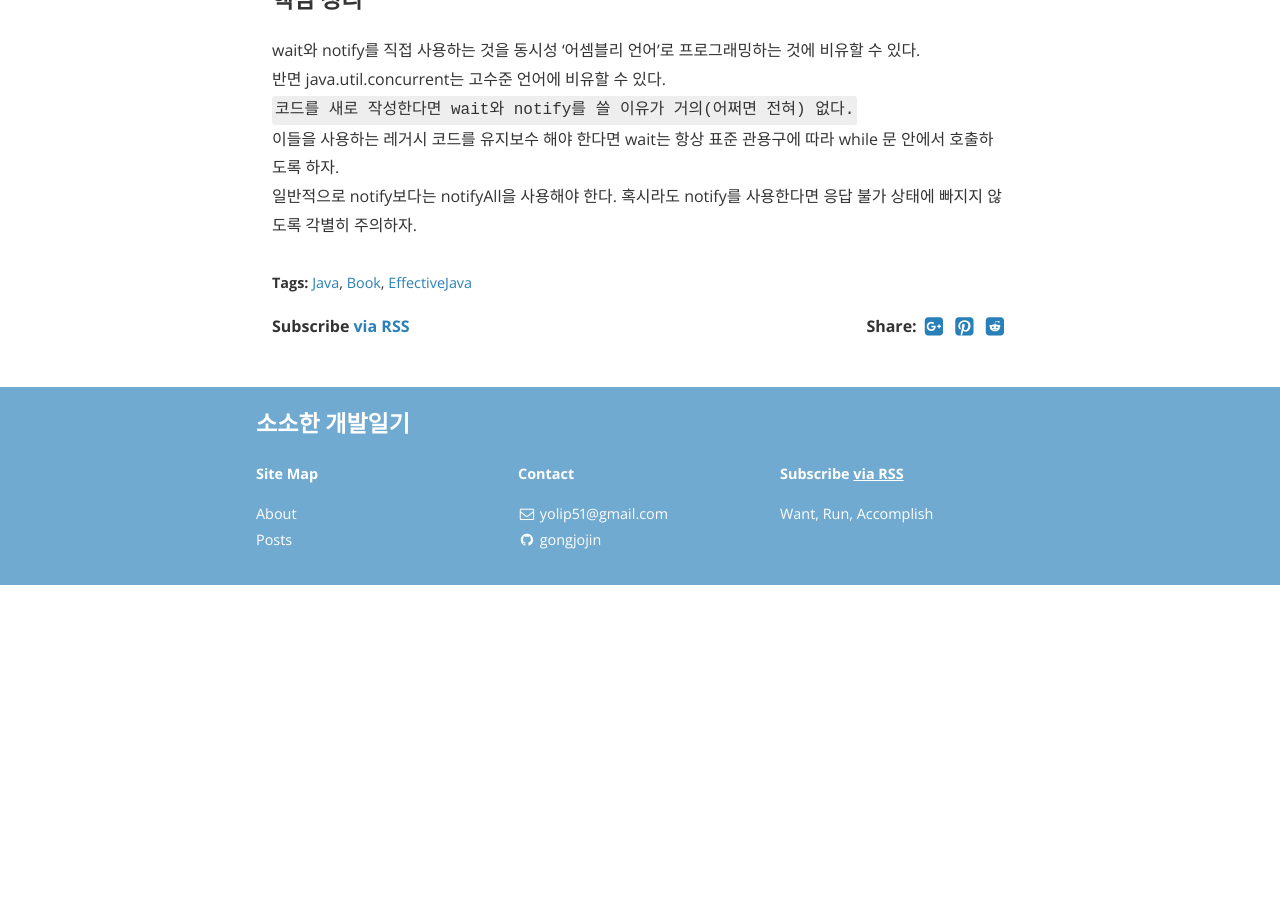
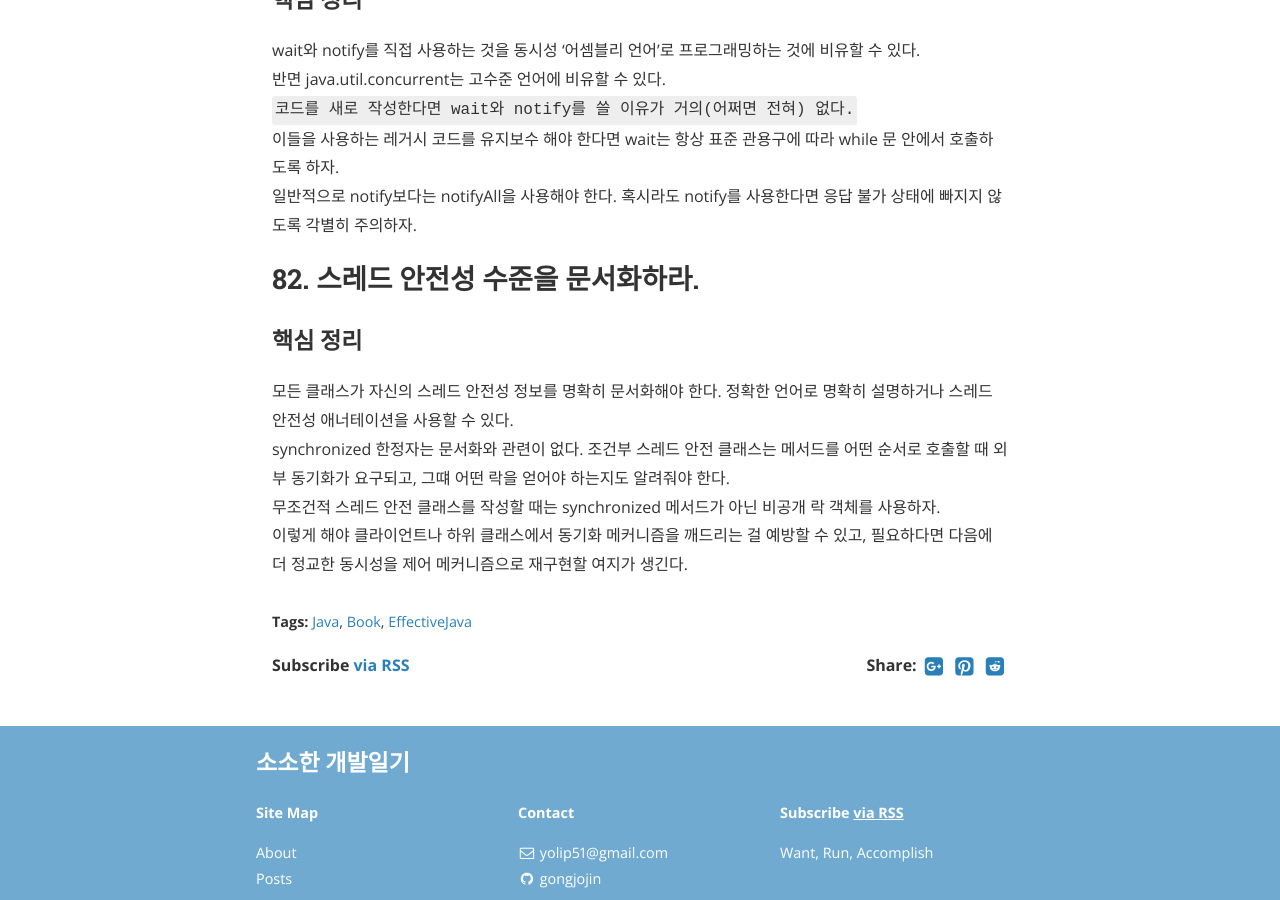
Before and after one commit to gonghojin/gonghojin.github.io, a Jekyll site: the page built from _posts/book/java/effectiveJava/2019-12-23-effectiveJava.md, in a window 1280 px wide and 900 px high, scrolled down 1841 px. Built offline with Jekyll 4.4.1, drawn with Linux system fonts in a browser that asks for light colours; nearby versions of some CDN libraries; comment, search, counter and statistics services are not loaded; before the commit the page ends 2426 px from its top, so only the background shows below that.

Commit message:
Fix: 이펙티브자바_82. 스레드 안전성 수준을 문서화하라.

```diff
--- a/_posts/book/java/effectiveJava/2019-12-23-effectiveJava.md
+++ b/_posts/book/java/effectiveJava/2019-12-23-effectiveJava.md
@@ -47,3 +47,10 @@ wait와 notify를 직접 사용하는 것을 동시성 '어셈블리 언어'로
 반면 java.util.concurrent는 고수준 언어에 비유할 수 있다. `코드를 새로 작성한다면 wait와 notify를 쓸 이유가 거의(어쩌면 전혀) 없다.`
 이들을 사용하는 레거시 코드를 유지보수 해야 한다면 wait는 항상 표준 관용구에 따라 while 문 안에서 호출하도록 하자.
 일반적으로 notify보다는 notifyAll을 사용해야 한다. 혹시라도 notify를 사용한다면 응답 불가 상태에 빠지지 않도록 각별히 주의하자.
+
+## 82. 스레드 안전성 수준을 문서화하라.
+### 핵심 정리
+모든 클래스가 자신의 스레드 안전성 정보를 명확히 문서화해야 한다. 정확한 언어로 명확히 설명하거나 스레드 안전성 애너테이션을 사용할 수 있다.
+synchronized 한정자는 문서화와 관련이 없다. 조건부 스레드 안전 클래스는 메서드를 어떤 순서로 호출할 때 외부 동기화가 요구되고, 그떄 어떤 락을 얻어야 하는지도 알려줘야 한다.
+무조건적 스레드 안전 클래스를 작성할 때는 synchronized 메서드가 아닌 비공개 락 객체를 사용하자.
+이렇게 해야 클라이언트나 하위 클래스에서 동기화 메커니즘을 깨드리는 걸 예방할 수 있고, 필요하다면 다음에 더 정교한 동시성을 제어 메커니즘으로 재구현할 여지가 생긴다.
```
